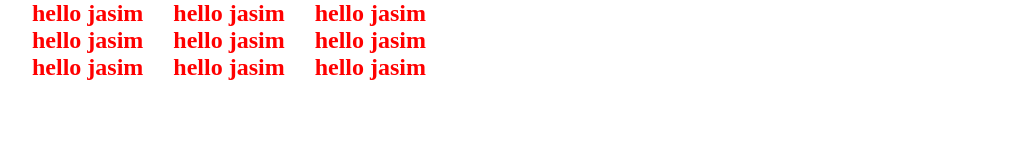
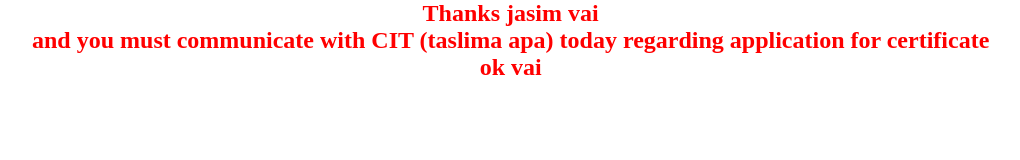
Before and after one commit to JU-JASIMUDDIN/jasim, a plain HTML site: page index.html in a window 1280 px wide. Shown: the whole page, without its empty margins (23-1043 px from the left). Drawn offline with Linux system fonts and the light colour scheme.

Commit message:
reminder

```diff
--- a/index.html
+++ b/index.html
@@ -11,21 +11,10 @@
     <section>
         <div class="container">
             <div class="name">
-                <h1>hello jasim</h1>
-                <h1>hello jasim</h1>
-                <h1>hello jasim</h1>
+                <h1>Thanks jasim vai</h1>
+                <h1>and you must communicate with CIT (taslima apa) today regarding application for certificate</h1>
+                <h1>ok vai</h1>
             </div>
-            <div class="name">
-                <h1>hello jasim</h1>
-                <h1>hello jasim</h1>
-                <h1>hello jasim</h1>
-            </div>
-            <div class="name">
-                <h1>hello jasim</h1>
-                <h1>hello jasim</h1>
-                <h1>hello jasim</h1>
-            </div>
-
         </div>
     </section>
 </body>
```
